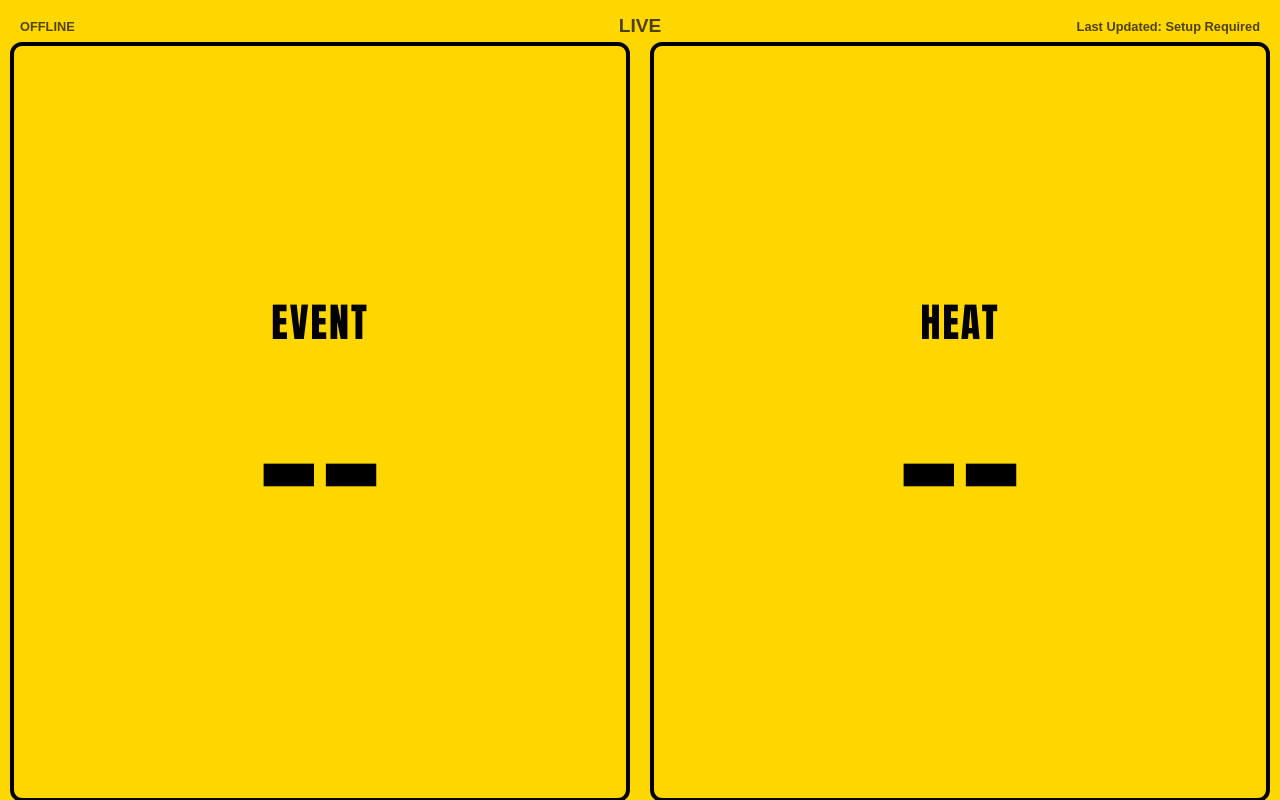
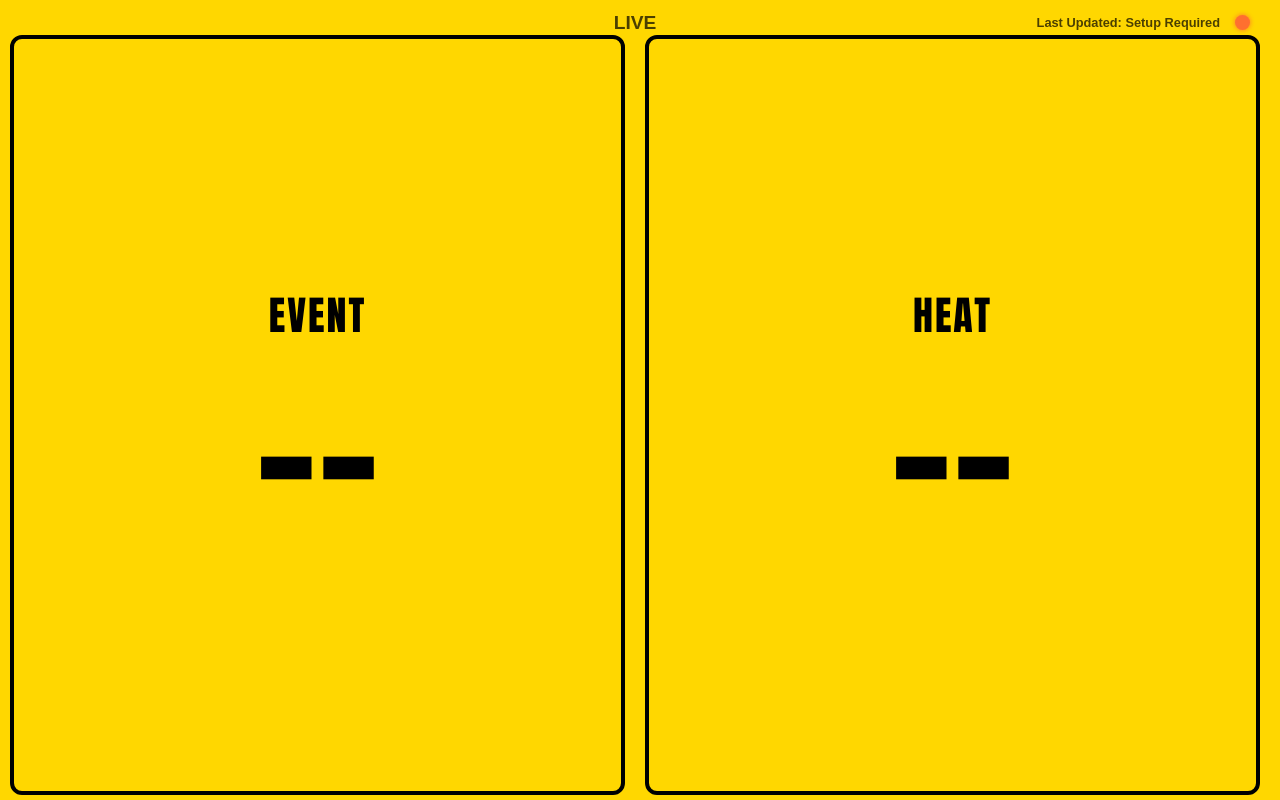
Before and after one commit to pfisherogden/SwimMeet-CurrentEventSync, a plain HTML site: page docs/index.html in a window 1280 px wide. Both pictures are taken after typing "Sample" into the empty fields and a click on the button "Save & Reload". Shown: the top 800 px of the page. Drawn offline with Linux system fonts and the light colour scheme; no server answers.

Commit message:
feat: enhance connectivity indicator and UI
- Replaced text connection status with circular indicator (Green/Orange/Red)
- Implemented logic to only flash event/heat values on actual data change
- Fixed Meet Name centering in header
- Fixed Fullscreen button visibility in dark mode
- Fixed Heat card border overlap with scrollbar

```diff
--- a/docs/app.js
+++ b/docs/app.js
@@ -25,6 +25,8 @@ document.addEventListener('DOMContentLoaded', () => {
     let isDarkMode = localStorage.getItem('swimMeetDarkMode') === 'true';
     let isWakelockEnabled = localStorage.getItem('swimMeetWakelock') === 'true';
     let wakeLockSentinel = null;
+    let lastEvent = null;
+    let lastHeat = null;
 
     // Polling Interval (ms)
     // Poll faster in offline mode for demo purposes, or keep same? Keep same for now.
@@ -74,9 +76,12 @@ document.addEventListener('DOMContentLoaded', () => {
 
             // Visual indication (though user won't see it until they come back potentially,
             // but helpful if they have side-by-side windows)
-            statusIndicator.textContent = "Paused (Inactive)";
-            statusIndicator.style.color = "orange";
-            statusIndicator.style.animation = "none";
+            // Visual indication (though user won't see it until they come back potentially,
+            // but helpful if they have side-by-side windows)
+            // Keep the last known state or show partial dimmed?
+            // Let's just dim it.
+            statusIndicator.style.opacity = "0.5";
+            statusIndicator.title = "Paused (Inactive)";
         }
     });
 
@@ -86,13 +91,13 @@ document.addEventListener('DOMContentLoaded', () => {
         if (!sheetId && !isOffline) return;
 
         // Don't show "Live" in status indicator, show name in center
-        statusIndicator.textContent = isOffline ? "Offline Mode" : "Connecting...";
-        if (isOffline) statusIndicator.style.color = "blue";
-        else {
-            statusIndicator.style.color = "var(--status-ok)";
-            // Add pulsing animation class to a dot if we had one, or just text.
-            // Let's make the status indicator pulse.
-            statusIndicator.style.animation = "pulse 2s infinite";
+        // Don't show "Live" in status indicator, show name in center
+        statusIndicator.className = "status-indicator status-connecting";
+        statusIndicator.title = isOffline ? "Offline Mode" : "Connecting...";
+
+        if (isOffline) {
+            statusIndicator.classList.remove('status-connecting');
+            statusIndicator.classList.add('status-connected'); // Consider offline as connected/ready
         }
 
         // Set header title
@@ -112,7 +117,8 @@ document.addEventListener('DOMContentLoaded', () => {
             if (isOffline) {
                 if (window.MOCK_DATA) {
                     parseCSV(window.MOCK_DATA);
-                    statusIndicator.textContent = "Offline Mode";
+                    statusIndicator.className = "status-indicator status-connected";
+                    statusIndicator.title = "Offline Mode";
                     statusIndicator.style.opacity = "1";
                 } else {
                     console.error("MOCK_DATA not found in window object");
@@ -135,14 +141,15 @@ document.addEventListener('DOMContentLoaded', () => {
             const text = await response.text();
             parseCSV(text);
 
-            statusIndicator.textContent = ""; // Clear status when live (title shows "Live")
+            statusIndicator.className = "status-indicator status-connected";
+            statusIndicator.title = "Connected";
             statusIndicator.style.opacity = "1";
 
         } catch (error) {
             console.error("Fetch error:", error);
-            statusIndicator.textContent = "OFFLINE";
-            statusIndicator.style.opacity = "0.5";
-            // Optional: flash error color
+            statusIndicator.className = "status-indicator status-error";
+            statusIndicator.title = "Connection Failed";
+            statusIndicator.style.opacity = "1";
         }
     }
 
@@ -183,6 +190,9 @@ document.addEventListener('DOMContentLoaded', () => {
 
     function updateDisplay(event, heat, time) {
         // Only trigger animation/update if changed can be nice, but simple replacement works.
+        const eventChanged = event !== lastEvent;
+        const heatChanged = heat !== lastHeat;
+
         eventDisplay.textContent = event;
         heatDisplay.textContent = heat;
 
@@ -193,8 +203,15 @@ document.addEventListener('DOMContentLoaded', () => {
             el.classList.add('flash-update');
         };
 
-        flashCallback(eventDisplay.parentElement);
-        flashCallback(heatDisplay.parentElement);
+        if (eventChanged) {
+            flashCallback(eventDisplay.parentElement);
+            lastEvent = event;
+        }
+
+        if (heatChanged) {
+            flashCallback(heatDisplay.parentElement);
+            lastHeat = heat;
+        }
 
         if (time) {
             // Try to make time friendly? Or just raw string.
--- a/docs/index.html
+++ b/docs/index.html
@@ -13,14 +13,14 @@
     <div id="app-container" class="container">
         <!-- Header / Status Bar -->
         <header class="status-bar">
-            <!-- Left: Connection Status -->
-            <span id="connection-status" class="status-indicator">Connecting...</span>
-
             <!-- Center: Meet Name (New) -->
             <span id="meet-name-display" class="meet-name"></span>
 
-            <!-- Right: Last Updated -->
-            <span id="last-updated" class="time-stamp">--:--:--</span>
+            <!-- Right: Last Updated and Connection Status -->
+            <div class="right-header">
+                <span id="last-updated" class="time-stamp">--:--:--</span>
+                <div id="connection-status" class="status-indicator" title="Connecting..."></div>
+            </div>
         </header>
 
         <!-- Main Content -->
--- a/docs/style.css
+++ b/docs/style.css
@@ -72,12 +72,18 @@ body {
     min-height: 100vh;
     /* Ensure container is at least full height */
     padding: 10px;
+    padding-right: 20px;
+    /* Prevent scrollbar from overlapping content */
 }
 
 /* Status Bar */
 .status-bar {
     display: flex;
-    justify-content: space-between;
+    margin-bottom: 0px;
+    /* Reduced margin */
+    position: relative;
+    justify-content: flex-end;
+    /* Align all children to the right (since title is absolute) */
     font-size: 1rem;
     padding: 5px 10px;
     font-family: sans-serif;
@@ -87,29 +93,64 @@ body {
     /* Vertically center */
 }
 
+.right-header {
+    display: flex;
+    align-items: center;
+    gap: 15px;
+    z-index: 2;
+    /* Ensure above absolutely positioned title if overlap */
+}
+
 .status-indicator {
-    flex: 1;
-    text-align: left;
-    font-size: 0.8rem;
-    /* Smaller status */
+    width: 15px;
+    height: 15px;
+    border-radius: 50%;
+    background-color: orange;
+    /* Default connecting state */
+    display: inline-block;
+    flex: 0 0 auto;
+    margin-right: 0;
+    transition: background-color 0.3s ease;
+}
+
+.status-connected {
+    background-color: #32CD32;
+    /* Lime Green */
+    box-shadow: 0 0 5px #32CD32;
+    animation: none;
+}
+
+.status-error {
+    background-color: var(--status-error);
+    box-shadow: 0 0 5px var(--status-error);
+    animation: none;
+}
+
+.status-connecting {
+    background-color: orange;
+    animation: pulse 1s infinite;
 }
 
 .meet-name {
-    flex: 2;
+    position: absolute;
+    left: 50%;
+    transform: translateX(-50%);
+    width: auto;
+    max-width: 60%;
     text-align: center;
     white-space: nowrap;
     overflow: hidden;
     text-overflow: ellipsis;
     text-transform: uppercase;
     font-size: clamp(0.8rem, 4vw, 1.2rem);
-    /* Dynamic scaling */
     padding: 0 5px;
+    z-index: 1;
 }
 
 .time-stamp {
-    flex: 1;
     text-align: right;
     font-size: 0.8rem;
+    white-space: nowrap;
 }
 
 /* Main Content Area */
@@ -235,7 +276,15 @@ body {
     border: none;
     font-size: 1.5rem;
     cursor: pointer;
-    opacity: 0.5;
+    opacity: 0.7;
+    /* Increased opacity for better visibility */
+    color: var(--text-color);
+    /* Ensure visible on all backgrounds */
+    transition: opacity 0.2s;
+}
+
+.icon-btn:hover {
+    opacity: 1;
 }
 
 /* Modal */
```
